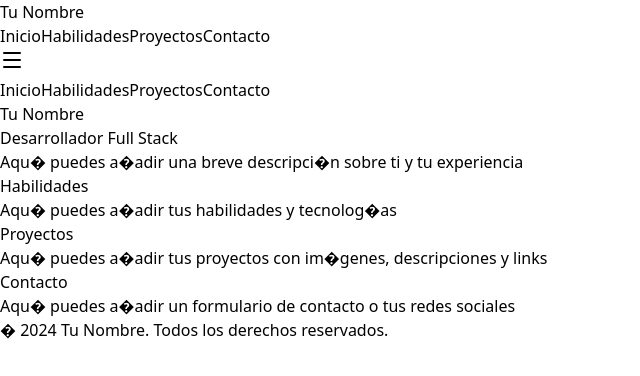
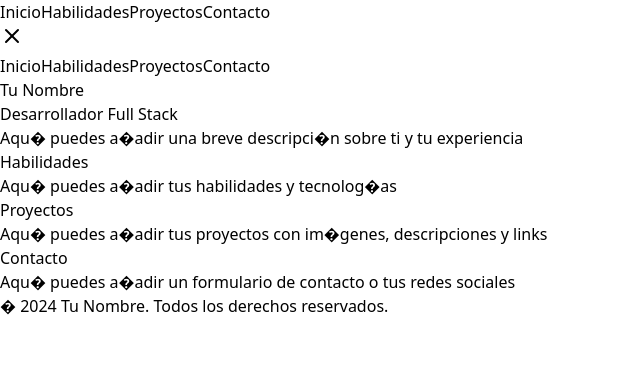
Before and after one commit to abraham-diaz/mi-porfolio, a React (Vite) app: page / in a window 1280 px wide. Both pictures are taken after a click on the button "Abrir menú". Shown: the top 376 px of the page, without its empty margins (0-640 px from the left). Built offline with nearby package versions, Linux system fonts and the light colour scheme.

Commit message:
chore: nav menu

```diff
--- a/src/components/Header.jsx
+++ b/src/components/Header.jsx
@@ -1,12 +1,15 @@
 import { useState } from 'react';
-import { Menu } from 'lucide-react';
-import { useScrollDetection, scrollToSection as smoothScroll } from './script';
+import { Menu, X } from 'lucide-react';
+import { useScrollDetection, useScrollDirection, scrollToSection as smoothScroll } from './script';
 
 export default function Header() {
   const isScrolled = useScrollDetection();
+  const isVisible = useScrollDirection();
   const [isMobileMenuOpen, setIsMobileMenuOpen] = useState(false);
+  const [activeSection, setActiveSection] = useState('hero');
 
   const handleNavigation = (sectionId) => {
+    setActiveSection(sectionId);
     smoothScroll(sectionId, () => setIsMobileMenuOpen(false));
   };
 
@@ -19,32 +22,26 @@ export default function Header() {
 
   return (
     <header
-      className={`fixed top-0 left-0 right-0 z-50 transition-all duration-300 ${
-        isScrolled
-          ? 'bg-white shadow-md py-4'
-          : 'bg-transparent py-6'
+      className={`fixed top-0 left-0 right-0 z-50 py-6 transition-transform duration-700 ${
+        isVisible ? 'translate-y-0' : '-translate-y-full'
       }`}
     >
       <div className="container mx-auto px-4">
-        <div className="flex items-center justify-between">
-          {/* Logo / Nombre */}
-          <button
-            onClick={() => handleNavigation('hero')}
-            className={`text-2xl font-bold transition-colors ${
-              isScrolled ? 'text-gray-900' : 'text-white'
-            }`}
-          >
-            Tu Nombre
-          </button>
-
-          {/* Navegación Desktop */}
-          <nav className="hidden md:flex items-center space-x-8">
+        <div className="flex flex-col items-center justify-center gap-4">
+          {/* Navegación Desktop - Estilo Pill Centrado */}
+          <nav className={`hidden md:flex items-center gap-1 p-1.5 rounded-full ${
+            isScrolled ? 'bg-gray-100' : 'bg-white/20 backdrop-blur-sm'
+          }`}>
             {navItems.map((item) => (
               <button
                 key={item.id}
                 onClick={() => handleNavigation(item.id)}
-                className={`font-medium transition-colors hover:text-blue-600 ${
-                  isScrolled ? 'text-gray-700' : 'text-white'
+                className={`px-6 py-2.5 rounded-full font-medium transition-all duration-300 ${
+                  activeSection === item.id
+                    ? 'bg-gray-900 text-white shadow-lg'
+                    : isScrolled
+                    ? 'text-gray-700 hover:bg-white hover:shadow'
+                    : 'text-white hover:bg-white/20'
                 }`}
               >
                 {item.name}
@@ -60,21 +57,24 @@ export default function Header() {
             }`}
             aria-label="Abrir menú"
           >
-            <Menu size={24} />
+            {isMobileMenuOpen ? <X size={24} /> : <Menu size={24} />}
           </button>
-        </div>
 
           {/* Menú móvil */}
           {isMobileMenuOpen && (
-          <nav className="md:hidden mt-4 pb-4 space-y-2">
+            <nav className={`md:hidden space-y-2 rounded-2xl p-2 ${
+              isScrolled ? 'bg-gray-100' : 'bg-white/20 backdrop-blur-sm'
+            }`}>
               {navItems.map((item) => (
                 <button
                   key={item.id}
                   onClick={() => handleNavigation(item.id)}
-                className={`block w-full text-left px-4 py-2 rounded-lg font-medium transition-colors ${
-                  isScrolled
-                    ? 'text-gray-700 hover:bg-gray-100'
-                    : 'text-white hover:bg-white/10'
+                  className={`block w-full text-center px-6 py-3 rounded-full font-medium transition-all duration-300 ${
+                    activeSection === item.id
+                      ? 'bg-gray-900 text-white shadow-lg'
+                      : isScrolled
+                      ? 'text-gray-700 hover:bg-white'
+                      : 'text-white hover:bg-white/20'
                   }`}
                 >
                   {item.name}
@@ -83,6 +83,7 @@ export default function Header() {
             </nav>
           )}
         </div>
+      </div>
     </header>
   );
 }
--- a/src/components/script.ts
+++ b/src/components/script.ts
@@ -15,6 +15,41 @@ export function useScrollDetection() {
   }, []);
 
   return isScrolled;
+}
+
+/**
+ * Hook para detectar la dirección del scroll y mostrar/ocultar el header
+ * @returns {boolean} true si el header debe estar visible, false si debe ocultarse
+ */
+export function useScrollDirection() {
+  const [isVisible, setIsVisible] = useState(true);
+  const [lastScrollY, setLastScrollY] = useState(0);
+
+  useEffect(() => {
+    const handleScroll = () => {
+      const currentScrollY = window.scrollY;
+
+      // Mostrar header si está en el top
+      if (currentScrollY < 10) {
+        setIsVisible(true);
+      }
+      // Ocultar si hace scroll hacia abajo
+      else if (currentScrollY > lastScrollY && currentScrollY > 100) {
+        setIsVisible(false);
+      }
+      // Mostrar si hace scroll hacia arriba
+      else if (currentScrollY < lastScrollY) {
+        setIsVisible(true);
+      }
+
+      setLastScrollY(currentScrollY);
+    };
+
+    window.addEventListener('scroll', handleScroll, { passive: true });
+    return () => window.removeEventListener('scroll', handleScroll);
+  }, [lastScrollY]);
+
+  return isVisible;
 }
 
 /**
```
Lines whose indentation alone changed are shown as unchanged.
